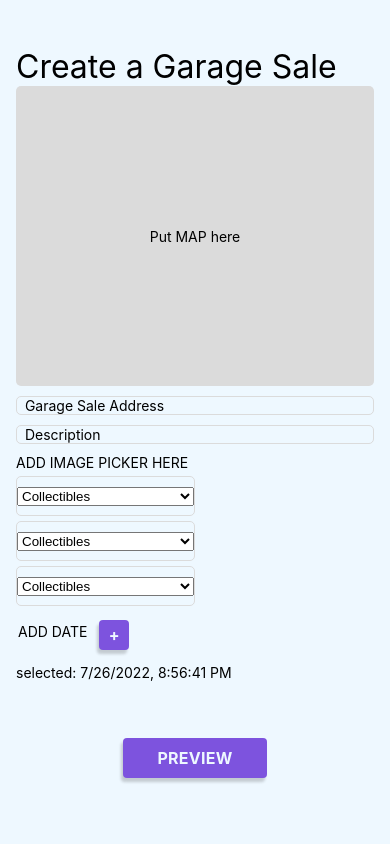
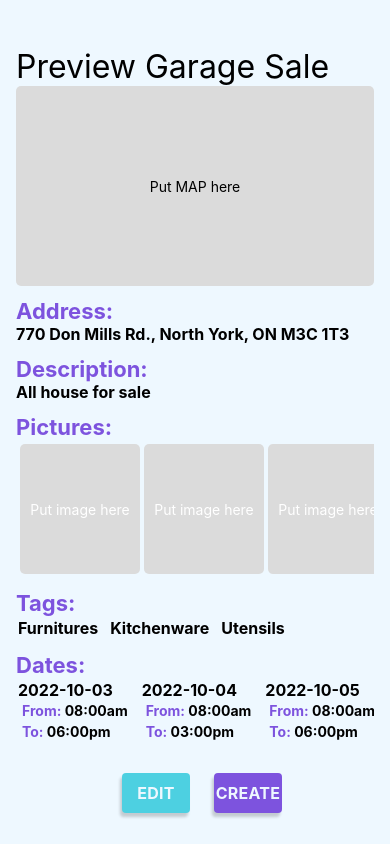
Before and after one commit to COMP231-Group3/CommunSale, a React Native app in the folder frontend/: screen / in a window 390 px wide. Built offline with nearby package versions, Linux system fonts and the light colour scheme.

Commit message:
Add Preview Garage Sale Page

```diff
--- a/frontend/App.js
+++ b/frontend/App.js
@@ -3,6 +3,7 @@ import { StatusBar } from 'expo-status-bar';
 import { StyleSheet, Text, View } from 'react-native';
 import ListingPage from './screens/Listing/ListingPage';
 import  PostGarageSalePage from './screens/Listing/PostGarageSalePage';
+import PreviewPostGarageSalePage from './screens/Listing/PreviewPostGarageSalePage';
 import color from './screens/Palette';
 
 import Profile from './profile/profile';
@@ -12,8 +13,29 @@ export default function App() {
     <View style={styles.container}>
       {/* <Text>Open up App.js to start working on your application.</Text> */}
       {/* <ListingPage /> */}
-      <PostGarageSalePage />
-
+      {/* <PostGarageSalePage /> */}
+      <PreviewPostGarageSalePage
+        address= '770 Don Mills Rd., North York, ON M3C 1T3'
+        description= 'All house for sale'
+        listing_tag1= 'Furnitures'
+        listing_tag2= 'Kitchenware'
+        listing_tag3= 'Utensils'
+        day1= '2022-10-03'
+        day1_start= '08:00am'
+        day1_end= '06:00pm'
+        day2= '2022-10-04'
+        day2_start= '08:00am'
+        day2_end= '03:00pm'
+        day3= '2022-10-05'
+        day3_start= '08:00am'
+        day3_end= '06:00pm'
+        delete_date= '2022-10-10'
+        picture1_url= 'https://ak1.ostkcdn.com/wp-content/uploads/2017/09/Living-Room-Furniture-1.jpg'
+        picture2_url= 'https://www.falgore.com/wp-content/uploads/2021/05/kitchen-utensils2.jpg'
+        picture3_url= 'https://media2.phoenixnewtimes.com/phx/imager/u/magnum/11403401/sweet_basil_gourmetware-cooking-school-lauren-cusimano.jpg'
+        lat= {43.716408559255}
+        long= {-79.34003573155535}
+      />
       {/* <Profile /> */}
       <StatusBar style="auto" />
     </View>
--- a/frontend/screens/Listing/PostGarageSalePage.js
+++ b/frontend/screens/Listing/PostGarageSalePage.js
@@ -110,6 +110,7 @@ function PostGarageSalePage(props) {
                 mode="time"
                 is24Hour={false}
                 onChange={onChangeDate2}
+                minuteInterval={10}
               />
             )}
           </View>
@@ -122,6 +123,8 @@ function PostGarageSalePage(props) {
                 value={newDate1.date}
                 mode='date'
                 onChange={onChangeDate1}
+                maximumDate={new Date(2023, 12, 31)}
+                minimumDate={new Date()}
               />
             )}
           </View>
--- /dev/null
+++ b/frontend/screens/Listing/PreviewPostGarageSalePage.js
@@ -0,0 +1,243 @@
+import React, { useState } from 'react';
+import { StyleSheet, View, Text, FlatList, TextInput, TouchableOpacity, Button, Platform, ScrollView } from 'react-native';
+import { Picker } from '@react-native-picker/picker';
+import DateTimePicker from '@react-native-community/datetimepicker';
+import color from '../Palette';
+import tagList from '../fake-data-ListingTag';
+
+function PreviewPostGarageSalePage(props) {
+
+
+    // address= '770 Don Mills Rd., North York, ON M3C 1T3'
+    // description= 'All house for sale'
+    // listing_tag1= 'Furnitures'
+    // listing_tag2= 'Kitchenware'
+    // listing_tag3= 'Utensils'
+    // day1= '2022-10-03'
+    // day1_start= '08:00am'
+    // day1_end= '06:00pm'
+    // day2= '2022-10-04'
+    // day2_start= '08:00am'
+    // day2_end= '03:00pm'
+    // day3= '2022-10-05'
+    // day3_start= '08:00am'
+    // day3_end= '06:00pm'
+    // delete_date= '2022-10-10'
+    // picture1_url= 'https://ak1.ostkcdn.com/wp-content/uploads/2017/09/Living-Room-Furniture-1.jpg'
+    // picture2_url= 'https://www.falgore.com/wp-content/uploads/2021/05/kitchen-utensils2.jpg'
+    // picture3_url= 'https://media2.phoenixnewtimes.com/phx/imager/u/magnum/11403401/sweet_basil_gourmetware-cooking-school-lauren-cusimano.jpg'
+    // lat= {43.716408559255}
+    // long= {-79.34003573155535}
+
+    return (
+        <View style={styles.Container}>
+            <Text style={styles.subtitle}>Preview Garage Sale </Text>
+            <ScrollView>
+
+
+            <View>
+                <View style={styles.fakeMap}>
+                    <Text>Put MAP here</Text>
+                </View>
+                <View>
+                    <Text style={styles.textProps}>Address: </Text>
+                    <Text style={styles.textContent}>{props.address}</Text>
+                </View>
+                <View>
+                    <Text style={styles.textProps}>Description: </Text>
+                    <Text style={styles.textContent}>{props.description}</Text>
+                </View>
+
+                <View>
+                    <Text style={styles.textProps}>Pictures: </Text>
+                    <View style={styles.row}>
+                    <View style={styles.fakeImage}>
+                        <Text style={{ color: "white" }}>Put image here</Text>
+                    </View>
+                    <View style={styles.fakeImage}>
+                        <Text style={{ color: "white" }}>Put image here</Text>
+                    </View>
+                    <View style={styles.fakeImage}>
+                        <Text style={{ color: "white" }}>Put image here</Text>
+                    </View>
+                    </View>
+
+                </View>
+
+
+
+                <View >
+                    <Text style={styles.textProps}>Tags:</Text>
+                    <View style={styles.row}>
+                        <Text style={styles.textContent}>{props.listing_tag1}</Text>
+                        <Text style={styles.textContent}>{props.listing_tag2}</Text>
+                        <Text style={styles.textContent}>{props.listing_tag3}</Text>
+                    </View>
+
+                </View>
+
+
+                <View >
+                    <Text style={styles.textProps}>Dates:</Text>
+                    <View style={styles.row}>
+                        <View >
+
+                            <Text style={styles.textContent}>{props.day1}</Text>
+                            <View style={styles.row}>
+                                <Text style={styles.textContentTag}>From: </Text>
+                                <Text style={styles.textTime}>{props.day1_start}</Text>
+                            </View>
+                            <View style={styles.row}>
+                                <Text style={styles.textContentTag}>To: </Text>
+                                <Text style={styles.textTime}>{props.day1_end}</Text>
+                            </View>
+
+                        </View>
+                        <View>
+
+                            <Text style={styles.textContent}>{props.day2}</Text>
+                            <View style={styles.row}>
+                                <Text style={styles.textContentTag}>From: </Text>
+                                <Text style={styles.textTime}>{props.day2_start}</Text>
+                            </View>
+                            <View style={styles.row}>
+                                <Text style={styles.textContentTag}>To: </Text>
+                                <Text style={styles.textTime}>{props.day2_end}</Text>
+                            </View>
+
+                        </View>
+                        <View>
+
+                            <Text style={styles.textContent}>{props.day3}</Text>
+                            <View style={styles.row}>
+                                <Text style={styles.textContentTag}>From: </Text>
+                                <Text style={styles.textTime}>{props.day3_start}</Text>
+                            </View>
+                            <View style={styles.row}>
+                                <Text style={styles.textContentTag}>To: </Text>
+                                <Text style={styles.textTime}>{props.day3_end}</Text>
+                            </View>
+
+                        </View>
+                    </View>
+
+
+
+                </View>
+            </View>
+            <View style={styles.buttonPosition}>
+            <View style={styles.row}>
+            <TouchableOpacity style={styles.editButton} >
+                    <Text style={styles.textButton}>EDIT</Text>
+                </TouchableOpacity>
+                <TouchableOpacity style={styles.createButton} >
+                    <Text style={styles.textButton}>CREATE</Text>
+                </TouchableOpacity>
+            </View>
+
+            </View>
+            </ScrollView>
+        </View>
+    );
+}
+
+const styles = StyleSheet.create({
+    Container: {
+        flex: 4,
+        width: "100%",
+        height: "100%",
+        paddingTop: 35,
+        paddingHorizontal: 16,
+    },
+    imageContainer: {
+        width: '30%'
+    },
+    row: {
+        flexDirection: 'row',
+        margin: 2,
+    },
+    createButton: {
+        width: '40%',
+        height: 40,
+        margin: 12,
+        backgroundColor: color.backgroundButton,
+        alignItems: 'center',
+        justifyContent: 'center',
+        borderRadius: 4,
+        shadowColor: color.shadow,
+        shadowOffset: { width: -2, height: 4 },
+        shadowOpacity: 0.2,
+        shadowRadius: 3,
+    },
+    editButton: {
+        width: '40%',
+        height: 40,
+        margin: 12,
+        backgroundColor: color.teal3,
+        alignItems: 'center',
+        justifyContent: 'center',
+        borderRadius: 4,
+        shadowColor: color.shadow,
+        shadowOffset: { width: -2, height: 4 },
+        shadowOpacity: 0.2,
+        shadowRadius: 3,
+    },
+    textButton: {
+        fontSize: 16,
+        lineHeight: 21,
+        fontWeight: 'bold',
+        letterSpacing: 0.25,
+        color: color.textButton,
+        margin: 5,
+    },
+    fakeMap: {
+        backgroundColor: color.gray4,
+        width: '100%',
+        height: 200,
+        justifyContent: "center",
+        alignItems: "center",
+        borderRadius: 5,
+    },
+    subtitle: {
+        marginTop: 12,
+        fontSize: 32,
+    },
+    textProps: {
+        marginTop: 12,
+        fontSize: 22,
+        color: color.backgroundButton,
+        fontWeight: "bold"
+    },
+    textContent: {
+        marginRight: 12,
+        fontSize: 16,
+        fontWeight: "bold"
+    },
+    textTime: {
+        marginRight: 12,
+        fontSize: 14,
+        fontWeight: "bold"
+    },
+    textContentTag: {
+        color: color.backgroundButton,
+        fontWeight: "bold",
+        marginLeft: 2
+    },
+    buttonPosition: {
+        alignItems: 'center',
+        justifyContent: 'center',
+        marginTop: 15
+    },
+    fakeImage: {
+        backgroundColor: color.gray4,
+        width: 120,
+        height: 130,
+        justifyContent: "center",
+        alignItems: "center",
+        borderRadius: 5,
+        margin: 2
+    }
+
+});
+
+export default PreviewPostGarageSalePage;
```
